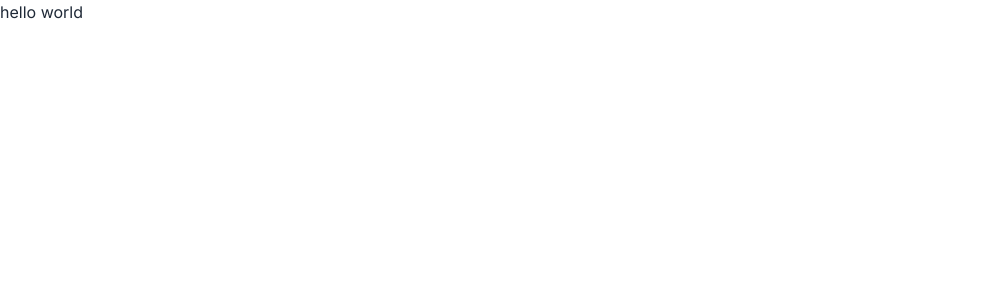
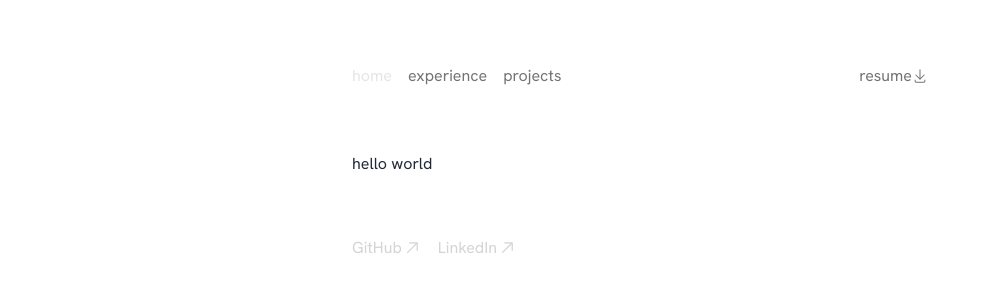
Before and after one commit to MishanPoudel/Portfolio, a Next.js app: page / in a window 1280 px wide. Shown: the top 300 px of the page, without its empty margins (0-988 px from the left). Built offline with nearby package versions, Linux system fonts and the light colour scheme.

Commit message:
feat: Implement application layout and basic SEO

```diff
--- a/app/layout.js
+++ b/app/layout.js
@@ -1,17 +1,32 @@
-import { Inter } from "next/font/google";
+import { Analytics } from "@vercel/analytics/react";
+import { SpeedInsights } from "@vercel/speed-insights/next";
+import { Hanken_Grotesk } from "next/font/google";
+
 import "./globals.css";
+import Navbar from "./components/Navbar";
+import Footer from "./components/Footer";
 
-const inter = Inter({ subsets: ["latin"] });
+const hankenGrotesk = Hanken_Grotesk({ subsets: ["latin"] });
 
 export const metadata = {
-  title: "Portfolio",
-  description: "Explore my diverse collection of projects showcasing my skills and experiences in web development, design, and more.",
+  title: "Mishan Poudel",
+  description: "Uncover deeper insights into my journey and capabilities.",
 };
 
 export default function RootLayout({ children }) {
   return (
     <html lang="en">
-      <body className={inter.className}>{children}</body>
+      <body
+        className={`${hankenGrotesk.className} scroll-smooth antialiased bg-bg_black text-text_white`}
+      >
+        <div className="mx-6 md:max-w-xl md:mx-auto">
+          <Navbar />
+          {children}
+          <Footer />
+          <SpeedInsights />
+          <Analytics />
+        </div>
+      </body>
     </html>
   );
 }
```
